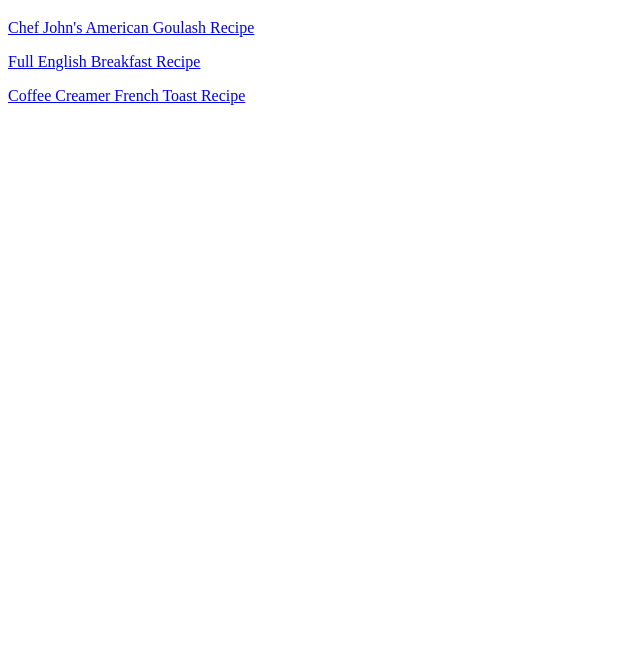
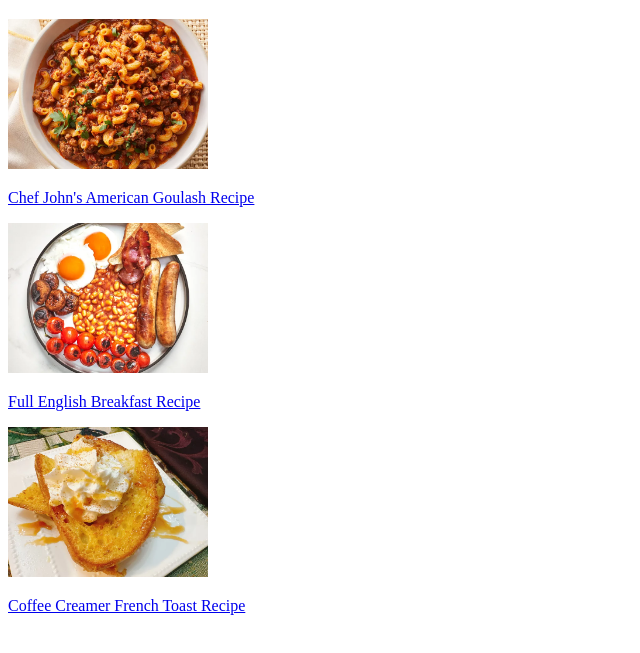
Before and after one commit to andreblais/odin-recipes, a plain HTML site: page index.html in a window 1280 px wide. Shown: the part 61-714 px from the top of the page, without its empty margins (0-640 px from the left). Drawn offline with Linux system fonts and the light colour scheme.

Commit message:
Add recipe images to site index
Add 200px versions of each recipe image above each respective recipe.

```diff
--- a/index.html
+++ b/index.html
@@ -8,8 +8,13 @@
     <body>
         <h1>Odin Recipes</h1>
 
+        <img src="./img/goulash.webp" alt="Plate of goulash" width="200">
         <p><a href="./recipes/goulash.html">Chef John's American Goulash Recipe</a></p>
+
+        <img src="./img/english-breakfast.webp" alt="Plate of classic English breakfast" width="200">
         <p><a href="./recipes/english-breakfast.html">Full English Breakfast Recipe</a></p>
+
+        <img src="./img/french-toast.webp" alt="French Toast" width="200">
         <p><a href="./recipes/coffee-creamer-french-toast.html">Coffee Creamer French Toast Recipe</a></p>
     </body>
 </html>
```
